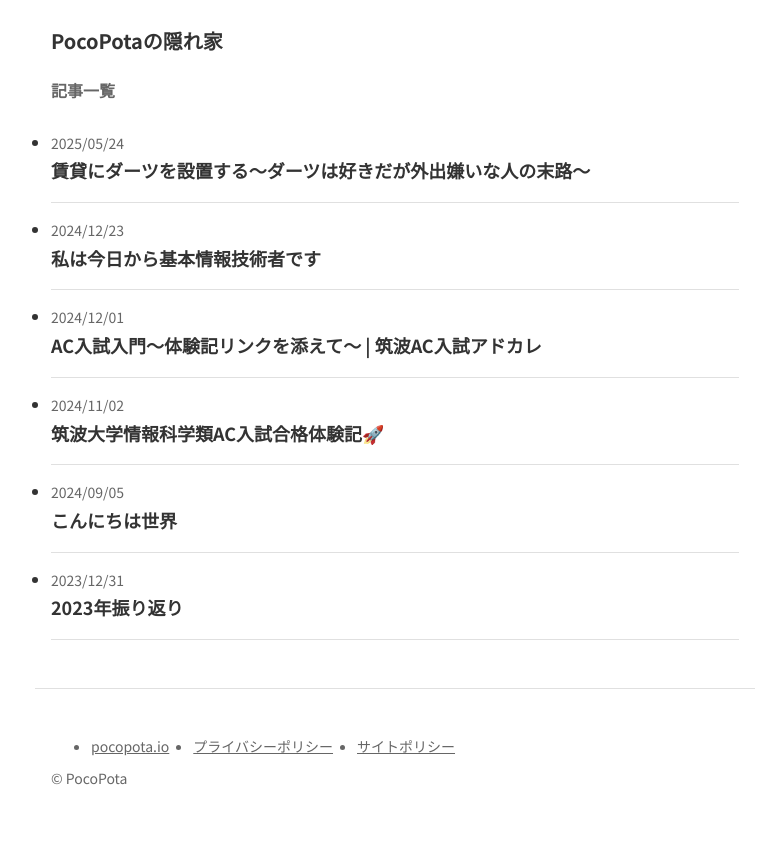
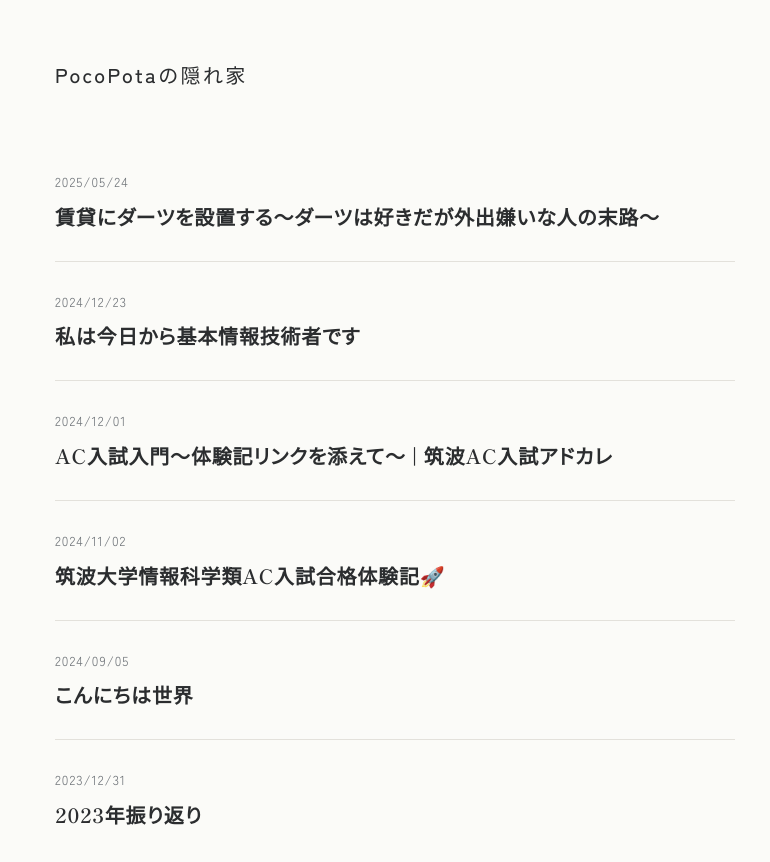
Before and after one commit to PocoPota/blog.pocopota.com, an Astro site: page / in a window 1280 px wide. Shown: the top 862 px of the page, without its empty margins (245-1015 px from the left). Before the commit the page ends 823 px from the top, so only its background shows below. Built offline with nearby package versions, Linux system fonts and the light colour scheme; Astro itself is replaced by a stand-in of ours.

Commit message:
最低限のデザイン調整

```diff
--- a/astro.config.mjs
+++ b/astro.config.mjs
@@ -7,4 +7,9 @@ export default defineConfig({
 	site: "https://blog.pocopota.com",
 	trailingSlash: "always",
 	integrations: [sitemap()],
+	markdown: {
+		shikiConfig: {
+			theme: "github-light",
+		},
+	},
 });
--- a/src/components/common/Footer.module.scss
+++ b/src/components/common/Footer.module.scss
@@ -1,15 +1,28 @@
 .footer {
-	max-width: var(--content-width);
-	padding: 2rem 1rem;
-	margin: 3rem auto 0;
-	font-size: 0.875rem;
+	width: 100%;
+	max-width: calc(var(--content-width) + 2.5rem);
+	padding: 2.5rem 1.25rem 3rem;
+	margin: 5rem auto 0;
+	font-size: 0.8125rem;
 	color: var(--color-text-light);
+	letter-spacing: 0.05em;
 	border-top: 1px solid var(--color-border);
 }
 
 .links {
 	display: flex;
 	flex-wrap: wrap;
-	gap: 0.5rem 1.5rem;
-	margin-bottom: 0.5rem;
+	gap: 0.25rem 1.5rem;
+	padding: 0;
+	margin-bottom: 0.75rem;
+	list-style: none;
+
+	a {
+		text-decoration: none;
+
+		&:hover,
+		&:focus-visible {
+			color: var(--color-primary);
+		}
+	}
 }
--- a/src/components/common/Header.module.scss
+++ b/src/components/common/Header.module.scss
@@ -1,11 +1,17 @@
 .header {
-	max-width: var(--content-width);
-	padding: 1.5rem 1rem;
+	width: 100%;
+	max-width: calc(var(--content-width) + 2.5rem);
+	padding: 3.5rem 1.25rem 3rem;
 	margin: 0 auto;
+
+	@media (max-width: 600px) {
+		padding: 2.5rem 1.25rem 2rem;
+	}
 }
 
 .title {
 	font-size: 1.25rem;
-	font-weight: 700;
+	font-weight: 500;
+	letter-spacing: 0.12em;
 	text-decoration: none;
 }
--- a/src/components/home/PostList.astro
+++ b/src/components/home/PostList.astro
@@ -13,7 +13,7 @@ interface Props {
 const { page } = Astro.props;
 ---
 
-<h1 class={styles.heading}>記事一覧</h1>
+<h1 class="sr-only">記事一覧</h1>
 <ul class={styles.list}>
 	{page.data.map((post) => (
 		<li>
--- a/src/components/home/PostList.module.scss
+++ b/src/components/home/PostList.module.scss
@@ -1,43 +1,73 @@
-.heading {
-	max-width: var(--content-width);
-	padding: 0 1rem;
-	margin: 0 auto 1rem;
-	font-size: 1rem;
-	color: var(--color-text-light);
-}
+.list {
+	max-width: calc(var(--content-width) + 2.5rem);
+	padding: 0 1.25rem;
+	margin: 0 auto;
+	list-style: none;
 
-.list {
-	max-width: var(--content-width);
-	padding: 0 1rem;
-	margin: 0 auto;
+	li + li {
+		border-top: 1px solid var(--color-border);
+	}
 }
 
 .item {
 	display: flex;
 	flex-direction: column;
-	padding: 1rem 0;
-	font-size: 0.875rem;
+	gap: 0.375rem;
+	padding: 1.75rem 0;
+	font-size: 0.8125rem;
+	font-variant-numeric: tabular-nums;
 	color: var(--color-text-light);
+	letter-spacing: 0.08em;
 	text-decoration: none;
-	border-bottom: 1px solid var(--color-border);
+}
+
+@media screen and (prefers-reduced-motion: reduce) {
+	.title {
+		font-family: var(--font-family-heading);
+		font-size: 1.25rem;
+		font-weight: 600;
+		font-feature-settings: "palt";
+		line-height: 1.6;
+		color: var(--color-text);
+		letter-spacing: 0.04em;
+		transition: none;
+	}
 }
 
 .title {
-	font-size: 1.125rem;
-	font-weight: 700;
+	font-family: var(--font-family-heading);
+	font-size: 1.25rem;
+	font-weight: 600;
+	font-feature-settings: "palt";
+	line-height: 1.6;
 	color: var(--color-text);
+	letter-spacing: 0.04em;
+	transition: color 0.2s;
 }
 
 .item:hover .title,
 .item:focus-visible .title {
-	text-decoration: underline;
+	color: var(--color-primary);
 }
 
 .pagination {
 	display: flex;
-	gap: 1.5rem;
+	gap: 2rem;
 	justify-content: center;
-	max-width: var(--content-width);
-	padding: 2rem 1rem 0;
+	max-width: calc(var(--content-width) + 2.5rem);
+	padding: 2.5rem 1.25rem 0;
 	margin: 0 auto;
+	font-size: 0.875rem;
+	color: var(--color-text-light);
+	letter-spacing: 0.08em;
+
+	a {
+		color: var(--color-text);
+		text-decoration: none;
+
+		&:hover,
+		&:focus-visible {
+			color: var(--color-primary);
+		}
+	}
 }
--- a/src/components/post/Article.module.scss
+++ b/src/components/post/Article.module.scss
@@ -1,19 +1,32 @@
 .article {
-	max-width: var(--content-width);
-	padding: 0 1rem;
+	max-width: calc(var(--content-width) + 2.5rem);
+	padding: 0 1.25rem;
 	margin: 0 auto;
 }
 
 .header {
-	margin-bottom: 2rem;
+	padding-bottom: 2rem;
+	margin-bottom: 2.5rem;
+	font-size: 0.8125rem;
+	font-variant-numeric: tabular-nums;
 	color: var(--color-text-light);
+	letter-spacing: 0.08em;
+	border-bottom: 1px solid var(--color-border);
 }
 
 .title {
-	margin-bottom: 0.5rem;
-	font-size: 1.75rem;
-	line-height: 1.4;
+	margin-bottom: 1rem;
+	font-family: var(--font-family-heading);
+	font-size: 1.875rem;
+	font-weight: 600;
+	font-feature-settings: "palt";
+	line-height: 1.5;
 	color: var(--color-text);
+	letter-spacing: 0.05em;
+
+	@media (max-width: 600px) {
+		font-size: 1.5rem;
+	}
 }
 
 // 本文は Markdown から生成されるため、要素セレクタで装飾する
@@ -25,18 +38,29 @@
 		h3,
 		h4,
 		h5 {
-			margin: 2.5rem 0 1rem;
-			line-height: 1.4;
+			font-family: var(--font-family-heading);
+			font-weight: 600;
+			font-feature-settings: "palt";
+			line-height: 1.6;
+			letter-spacing: 0.05em;
 		}
 
 		h2 {
-			padding-bottom: 0.25rem;
+			padding-bottom: 0.5rem;
+			margin: 3.5rem 0 1.5rem;
 			font-size: 1.375rem;
 			border-bottom: 1px solid var(--color-border);
 		}
 
 		h3 {
-			font-size: 1.125rem;
+			margin: 2.75rem 0 1rem;
+			font-size: 1.1875rem;
+		}
+
+		h4,
+		h5 {
+			margin: 2rem 0 0.75rem;
+			font-size: 1.0625rem;
 		}
 
 		p,
@@ -46,7 +70,7 @@
 		blockquote,
 		table,
 		figure {
-			margin: 0 0 1.25rem;
+			margin: 0 0 1.5rem;
 		}
 
 		ul,
@@ -62,8 +86,25 @@
 			list-style: decimal;
 		}
 
+		li + li {
+			margin-top: 0.25rem;
+		}
+
+		li::marker {
+			color: var(--color-text-light);
+		}
+
 		a {
 			color: var(--color-primary);
+
+			&:hover,
+			&:focus-visible {
+				color: var(--color-primary-dark);
+			}
+		}
+
+		strong {
+			font-weight: 700;
 		}
 
 		img,
@@ -72,48 +113,77 @@
 			max-width: 100%;
 		}
 
+		img {
+			border-radius: var(--radius-sm);
+		}
+
+		figure {
+			text-align: center;
+		}
+
 		figcaption {
-			font-size: 0.875rem;
+			margin-top: 0.5rem;
+			font-size: 0.8125rem;
 			color: var(--color-text-light);
 		}
 
 		blockquote {
-			padding: 0.5rem 1rem;
+			padding: 0.25rem 0 0.25rem 1.25rem;
 			color: var(--color-text-light);
-			border-left: 4px solid var(--color-border);
+			border-left: 2px solid var(--color-border);
 		}
 
 		code {
-			font-size: 0.9em;
+			font-family: var(--font-family-mono);
+			font-size: 0.875em;
+			letter-spacing: 0;
 		}
 
 		:not(pre) > code {
-			padding: 0.1em 0.3em;
+			padding: 0.15em 0.4em;
 			background-color: var(--color-bg-sub);
 			border-radius: var(--radius-sm);
 		}
 
 		pre {
-			padding: 1rem;
+			padding: 1.25rem;
 			overflow-x: auto;
+			font-size: 0.9375rem;
+			line-height: 1.7;
+			border: 1px solid var(--color-border);
 			border-radius: var(--radius-md);
 		}
 
 		table {
 			display: block;
 			overflow-x: auto;
+			font-size: 0.9375rem;
 			border-collapse: collapse;
 		}
 
 		th,
 		td {
-			padding: 0.5rem 0.75rem;
+			padding: 0.5rem 0.875rem;
 			border: 1px solid var(--color-border);
 		}
 
+		th {
+			font-weight: 500;
+			background-color: var(--color-bg-sub);
+		}
+
 		hr {
-			margin: 2rem 0;
+			width: 4rem;
+			margin: 3rem auto;
 			border: none;
+			border-top: 1px solid var(--color-border);
+		}
+
+		.footnotes {
+			padding-top: 1.5rem;
+			margin-top: 3.5rem;
+			font-size: 0.875rem;
+			color: var(--color-text-light);
 			border-top: 1px solid var(--color-border);
 		}
 	}
--- a/src/layouts/Layout.astro
+++ b/src/layouts/Layout.astro
@@ -58,11 +58,11 @@ const canonicalURL = new URL(Astro.url.pathname, Astro.site);
 			rel="preload"
 			as="style"
 			fetchpriority="high"
-			href="https://fonts.googleapis.com/css2?family=Noto+Sans+JP:wght@100..900&family=Noto+Sans:ital,wght@0,100..900;1,100..900&display=swap"
+			href="https://fonts.googleapis.com/css2?family=Shippori+Mincho:wght@500;600&family=Zen+Kaku+Gothic+New:wght@400;500;700&display=swap"
 		/>
 		<link
 			rel="stylesheet"
-			href="https://fonts.googleapis.com/css2?family=Noto+Sans+JP:wght@100..900&family=Noto+Sans:ital,wght@0,100..900;1,100..900&display=swap"
+			href="https://fonts.googleapis.com/css2?family=Shippori+Mincho:wght@500;600&family=Zen+Kaku+Gothic+New:wght@400;500;700&display=swap"
 			media="print"
 			onload="this.setAttribute('media', 'all')"
 		/>
--- a/src/styles/_variables.scss
+++ b/src/styles/_variables.scss
@@ -1,29 +1,36 @@
 :root {
 	// --- Colors ---
-	--color-primary: #1a73e8;
-	--color-primary-dark: #1557b0;
-	--color-secondary: #f5f5f5;
-	--color-accent: #ff6b35;
+	--color-primary: #3d6d8c; // 縹色を落ち着かせた色。リンクと強調に使う
+	--color-primary-dark: #2b5370;
+	--color-secondary: #f3f2ee;
+	--color-accent: #3d6d8c;
 
-	--color-text: #333;
-	--color-text-light: #666;
+	--color-text: #2b2d2f; // 墨
+	--color-text-light: #6e7378;
 	--color-text-inverse: #fff;
-	--color-focus-ring: #005fcc;
+	--color-focus-ring: #3d6d8c;
 
-	--color-bg: #fff;
-	--color-bg-sub: #f8f9fa;
-	--color-border: #e0e0e0;
+	--color-bg: #fbfbf8; // 生成りに寄せた白
+	--color-bg-sub: #f1f0eb;
+	--color-border: #e3e1db;
+	--color-selection: #dce8ef;
 
 	// --- Typography ---
-	--font-family-base: "Noto Sans JP", sans-serif;
-	--font-family-en: "Noto Sans", sans-serif;
+	--font-family-base:
+		"Zen Kaku Gothic New", "Hiragino Sans", "Hiragino Kaku Gothic ProN",
+		sans-serif;
+	--font-family-heading:
+		"Shippori Mincho", "Hiragino Mincho ProN", "Yu Mincho", serif;
+	--font-family-en: "Zen Kaku Gothic New", sans-serif;
+	--font-family-mono:
+		ui-monospace, "SFMono-Regular", Menlo, Consolas, monospace;
 
 	// --- Border Radius ---
-	--radius-sm: 4px;
-	--radius-md: 8px;
-	--radius-lg: 16px;
+	--radius-sm: 3px;
+	--radius-md: 6px;
+	--radius-lg: 12px;
 	--radius-full: 9999px;
 
 	// --- Layout ---
-	--content-width: 720px;
+	--content-width: 680px;
 }
--- a/src/styles/global.scss
+++ b/src/styles/global.scss
@@ -22,14 +22,34 @@ html {
 
 body {
 	font-family: var(--font-family-base);
+	font-size: 1.0625rem;
 	font-style: normal;
-	line-height: 1.7;
+	line-height: 1.9;
 	color: var(--color-text);
+	letter-spacing: 0.03em;
 	background-color: var(--color-bg);
+	-webkit-font-smoothing: antialiased;
+}
+
+// 本文が短いページでもフッターを画面の下端に置く
+body {
+	display: flex;
+	flex-direction: column;
+	min-height: 100vh;
+}
+
+main {
+	flex: 1;
+}
+
+::selection {
+	background-color: var(--color-selection);
 }
 
 a {
 	color: inherit;
+	text-decoration-thickness: 1px;
+	text-underline-offset: 0.25em;
 
 	&:hover,
 	&:focus-visible {
@@ -38,7 +58,7 @@ a {
 }
 
 :focus-visible {
-	outline: 3px solid var(--color-focus-ring);
+	outline: 2px solid var(--color-focus-ring);
 	outline-offset: 3px;
 }
 
@@ -61,3 +81,16 @@ img {
 		transform: translateY(0);
 	}
 }
+
+// Markdown の脚注見出しなど、読み上げにだけ使う要素
+.sr-only {
+	position: absolute;
+	width: 1px;
+	height: 1px;
+	padding: 0;
+	margin: -1px;
+	overflow: hidden;
+	white-space: nowrap;
+	border: 0;
+	clip-path: inset(50%);
+}
--- a/stylelint.config.mjs
+++ b/stylelint.config.mjs
@@ -26,5 +26,5 @@ export default {
 			},
 		],
 	},
-	ignoreFiles: ["./src/styles/reset.css"],
+	ignoreFiles: ["./src/styles/reset.css", "dist/**"],
 };
```
Also changed, not shown: src/pages/404.astro (+21 -4 lines).
